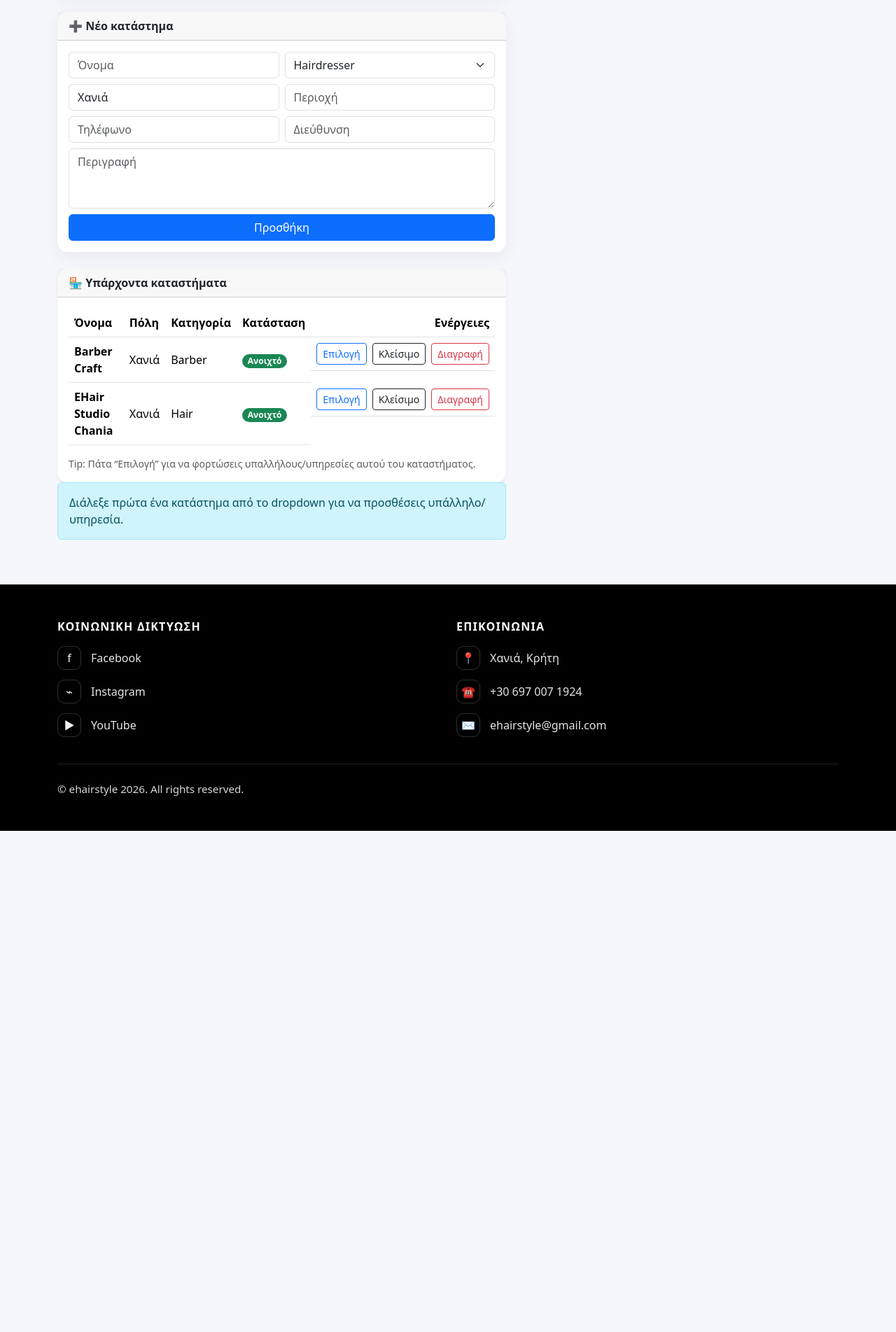
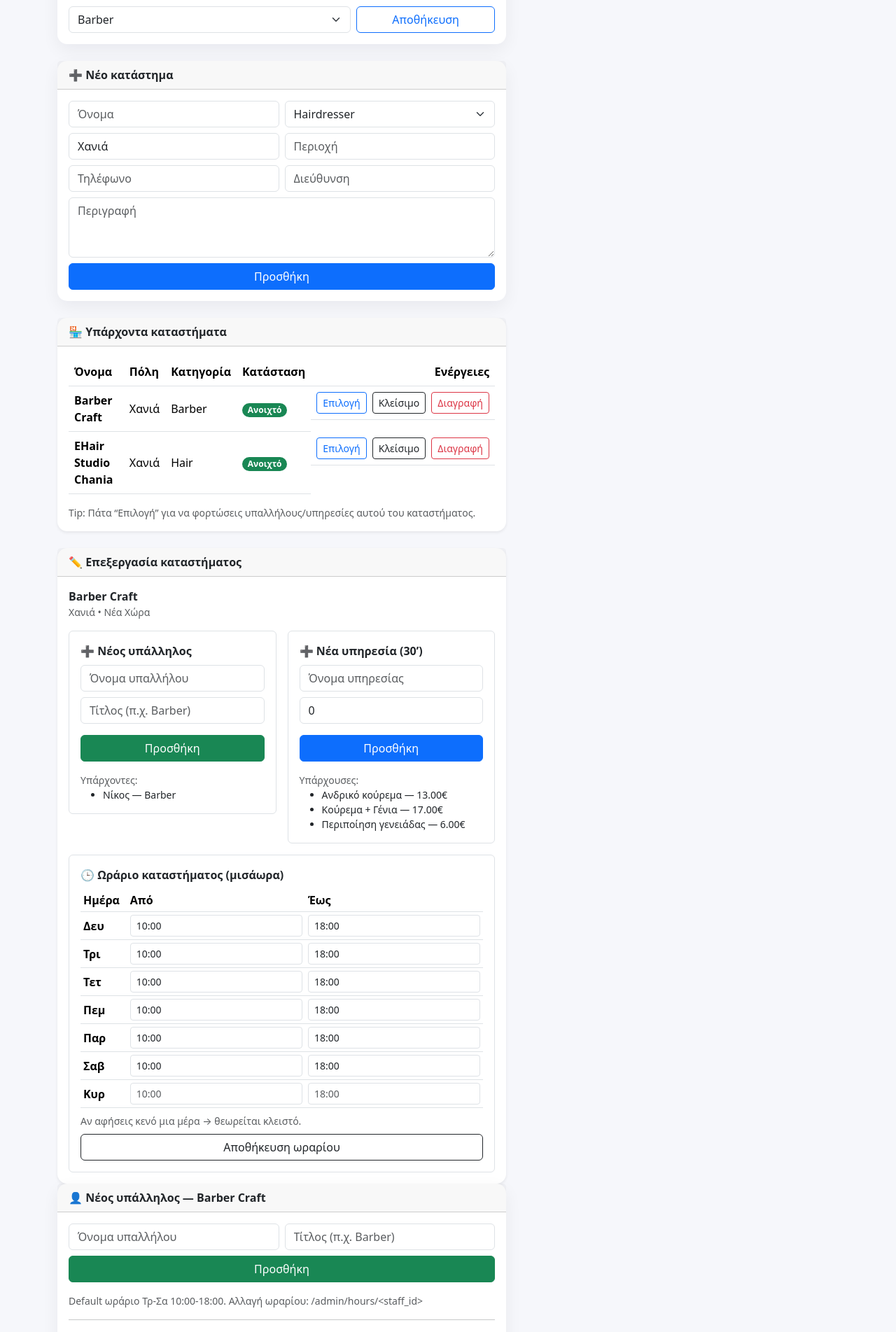
Before and after one commit to artemisstav/ehairstyle, a Flask app: page /admin in a window 1280 px wide. Shown: the part 335-2238 px from the top of the page at 70% size. Before the commit the page ends 1522 px from the top, so only its background shows below. Run offline with Flask 3, Linux system fonts and the light colour scheme; the visitor is signed in with stand-in values (Sample User, id 1); some libraries are stand-ins or nearby versions.

Commit message:
Admin: select shop to edit + shop hours + 30min slots

```diff
--- a/app.py
+++ b/app.py
@@ -45,6 +45,12 @@ class Shop(db.Model):
     phone = db.Column(db.String(50), nullable=True)
     description = db.Column(db.String(800), nullable=True)
     is_open = db.Column(db.Boolean, nullable=False, default=True)
+class ShopHours(db.Model):
+    id = db.Column(db.Integer, primary_key=True)
+    shop_id = db.Column(db.Integer, db.ForeignKey("shop.id"), nullable=False)
+    weekday = db.Column(db.Integer, nullable=False)  # 0 Mon .. 6 Sun
+    start_hm = db.Column(db.String(5), nullable=False, default="10:00")
+    end_hm = db.Column(db.String(5), nullable=False, default="18:00")
 
 class Staff(db.Model):
     id = db.Column(db.Integer, primary_key=True)
@@ -142,81 +148,137 @@ def get_booking_state():
 def clear_booking():
     session.pop("booking", None)
 
-def available_slots(staff_id: int, iso_date: str, duration_min: int, step_min: int = 15):
+def available_slots(staff_id: int, iso_date: str, duration_min: int, step_min: int = 30):
+    # ✅ Κάθε υπηρεσία = 30 λεπτά (σταθερά)
+    duration_min = 30
+    step_min = 30
+
+    staff = Staff.query.get(staff_id)
+    if not staff:
+        return []
+
     wd = weekday_of(iso_date)
-    hours = StaffHours.query.filter_by(staff_id=staff_id, weekday=wd).first()
+
+    # ✅ Ωράριο από το κατάστημα (ShopHours)
+    hours = ShopHours.query.filter_by(shop_id=staff.shop_id, weekday=wd).first()
     if not hours:
         return []
+
     start = hm_to_minutes(hours.start_hm)
     end = hm_to_minutes(hours.end_hm)
     if end <= start:
         return []
 
-    appts = Appointment.query.filter_by(staff_id=staff_id, appt_date=iso_date).filter(Appointment.status != "Ακυρωμένο").all()
+    appts = (
+        Appointment.query
+        .filter_by(staff_id=staff_id, appt_date=iso_date)
+        .filter(Appointment.status != "Ακυρωμένο")
+        .all()
+    )
     busy = [(hm_to_minutes(a.start_hm), hm_to_minutes(a.end_hm)) for a in appts]
 
     slots = []
     t = start
     last_start = end - duration_min
+
     while t <= last_start:
         cand = (t, t + duration_min)
         if all(cand[1] <= b[0] or cand[0] >= b[1] for b in busy):
             slots.append(minutes_to_hm(t))
         t += step_min
+
     return slots
 
+
 def seed_demo_data():
-    """Create tables and insert demo data once."""
+    """Create tables and insert demo data once.
+
+    NOTE: When deployed with gunicorn, the `__main__` block does NOT run.
+    So we initialize the DB during app startup to avoid "no such table".
+    """
     db.create_all()
 
-    if (os.environ.get("SEED_DEMO_DATA", "1") or "1").strip() not in ("1", "true", "TRUE", "yes", "YES"):
+    # (προαιρετικό) αν θες κάποτε να το κλείσεις:
+    if (os.environ.get("SEED_DEMO_DATA", "1") or "1").strip().lower() not in ("1", "true", "yes"):
         return
 
+    # Αν έχει ήδη δεδομένα, δεν ξανασπέρνει
     if Shop.query.count() > 0:
         return
 
-    s1 = Shop(name="EHair Studio Chania", city="Χανιά", area="Κέντρο", category="Hair",
-              address="Χανιά", phone="0000000000",
-              description="Κλείσε ραντεβού online σε λίγα βήματα. Demo κατάστημα.")
-    s2 = Shop(name="Barber Craft", city="Χανιά", area="Νέα Χώρα", category="Barber",
-              address="Χανιά", phone="0000000000",
-              description="Κουρέματα & περιποίηση γενειάδας. Demo κατάστημα.")
+    # Καταστήματα
+    s1 = Shop(
+        name="EHair Studio Chania",
+        city="Χανιά",
+        area="Κέντρο",
+        category="Hair",
+        address="Χανιά",
+        phone="0000000000",
+        description="Κλείσε ραντεβού online σε λίγα βήματα. Demo κατάστημα."
+    )
+    s2 = Shop(
+        name="Barber Craft",
+        city="Χανιά",
+        area="Νέα Χώρα",
+        category="Barber",
+        address="Χανιά",
+        phone="0000000000",
+        description="Κουρέματα & περιποίηση γενειάδας. Demo κατάστημα."
+    )
+
     db.session.add_all([s1, s2])
     db.session.commit()
 
+    # ✅ ΩΡΑΡΙΟ ΚΑΤΑΣΤΗΜΑΤΟΣ: Δευ-Σαβ 10:00-18:00
+    def add_shop_hours(shop_id: int):
+        for wd in [0, 1, 2, 3, 4, 5]:
+            db.session.add(
+                ShopHours(shop_id=shop_id, weekday=wd, start_hm="10:00", end_hm="18:00")
+            )
+
+    add_shop_hours(s1.id)
+    add_shop_hours(s2.id)
+    db.session.commit()
+
+    # Υπάλληλοι
     st1 = Staff(shop_id=s1.id, name="Μαρία", title="Hair Stylist")
     st2 = Staff(shop_id=s1.id, name="Γιάννης", title="Hair Stylist")
     st3 = Staff(shop_id=s2.id, name="Νίκος", title="Barber")
     db.session.add_all([st1, st2, st3])
     db.session.commit()
 
+    # Υπηρεσίες (30’ όλες)
     sv = [
-        Service(shop_id=s1.id, name="Γυναικείο κούρεμα", duration_min=45, price_cents=2500),
-        Service(shop_id=s1.id, name="Βαφή", duration_min=90, price_cents=4500),
-        Service(shop_id=s1.id, name="Χτένισμα", duration_min=30, price_cents=1500),
-        Service(shop_id=s2.id, name="Ανδρικό κούρεμα", duration_min=30, price_cents=1300),
-        Service(shop_id=s2.id, name="Κούρεμα + Γένια", duration_min=45, price_cents=1700),
-        Service(shop_id=s2.id, name="Περιποίηση γενειάδας", duration_min=15, price_cents=600),
+        Service(shop_id=s1.id, name="Γυναικείο κούρεμα", duration_min=30, price_cents=2500),
+        Service(shop_id=s1.id, name="Βαφή",            duration_min=30, price_cents=4500),
+        Service(shop_id=s1.id, name="Χτένισμα",        duration_min=30, price_cents=1500),
+
+        Service(shop_id=s2.id, name="Ανδρικό κούρεμα",        duration_min=30, price_cents=1300),
+        Service(shop_id=s2.id, name="Κούρεμα + Γένια",        duration_min=30, price_cents=1700),
+        Service(shop_id=s2.id, name="Περιποίηση γενειάδας",   duration_min=30, price_cents=600),
     ]
     db.session.add_all(sv)
     db.session.commit()
 
-    # ✅ ΩΡΑΡΙΟ (αυτό πριν ήταν κατά λάθος μέσα στο send_booking_email)
-    def add_hours(staff):
-        for wd in [1, 2, 3, 4, 5]:  # Tue-Sat
-            db.session.add(StaffHours(staff_id=staff.id, weekday=wd, start_hm="10:00", end_hm="18:00"))
+    # Ωράριο υπαλλήλων: Δευ-Σαβ 10:00-18:00 (0=Δευ ... 6=Κυρ)
+    def add_staff_hours(staff_obj):
+        for wd in [0, 1, 2, 3, 4, 5]:
+            db.session.add(
+                StaffHours(staff_id=staff_obj.id, weekday=wd, start_hm="10:00", end_hm="18:00")
+            )
 
-    add_hours(st1)
-    add_hours(st2)
-    add_hours(st3)
+    add_staff_hours(st1)
+    add_staff_hours(st2)
+    add_staff_hours(st3)
     db.session.commit()
 
-    # ✅ REVIEWS (και αυτό πριν ήταν μέσα στο send_booking_email)
+    # Reviews
     db.session.add_all([
         Review(shop_id=s1.id, customer_name="Αλέξης", rating=5, comment="Τέλειο αποτέλεσμα!"),
-        Review(shop_id=s2.id, customer_name="Κώστας", rating=5, comment="Γρήγορο και προσεγμένο κούρεμα.")
+        Review(shop_id=s2.id, customer_name="Κώστας", rating=5, comment="Γρήγορο και προσεγμένο κούρεμα."),
     ])
     db.session.commit()
+
 
 
 
@@ -256,7 +318,6 @@ def send_booking_email(to_email: str, appt: Appointment, shop: Shop, staff: Staf
             server.starttls()
         server.login(user, password)
         server.send_message(msg)
-
 
 
 
@@ -469,7 +530,8 @@ def book_step4(sid: int):
 
     service = Service.query.get(st["service_id"])
     staff = Staff.query.get(st["staff_id"])
-    slots = available_slots(staff.id, st["appt_date"], service.duration_min)
+    slots = available_slots(staff.id, st["appt_date"], 30)
+
 
     if request.method == "POST":
         hm = (request.form.get("start_hm") or "").strip()
@@ -477,7 +539,7 @@ def book_step4(sid: int):
             flash("Διάλεξε διαθέσιμη ώρα.", "danger")
             return redirect(url_for("book_step4", sid=sid))
         st["start_hm"] = hm
-        st["end_hm"] = minutes_to_hm(hm_to_minutes(hm) + service.duration_min)
+        st["end_hm"] = minutes_to_hm(hm_to_minutes(hm) + 30)
         session.modified = True
         return redirect(url_for("book_confirm", sid=sid))
 
@@ -578,23 +640,19 @@ def admin_dashboard():
     if not admin_required():
         return redirect(url_for("admin_login"))
 
-    # Όλα τα καταστήματα για dropdown + λίστα
     shops = Shop.query.order_by(Shop.name.asc()).all()
 
-    # Ραντεβού
-    appts = Appointment.query.order_by(
-        Appointment.appt_date.desc(),
-        Appointment.start_hm.desc()
-    ).limit(100).all()
-
-    # ποιο shop είναι “επιλεγμένο” στο admin (με querystring)
     selected_shop_id = request.args.get("shop_id", type=int)
     if not selected_shop_id and shops:
         selected_shop_id = shops[0].id
 
-    # staff/services μόνο του επιλεγμένου shop (για να τα δείχνεις στην ίδια σελίδα)
+    selected_shop = Shop.query.get(selected_shop_id) if selected_shop_id else None
+
     staff = Staff.query.filter_by(shop_id=selected_shop_id, is_active=True).order_by(Staff.name.asc()).all() if selected_shop_id else []
     services = Service.query.filter_by(shop_id=selected_shop_id, is_active=True).order_by(Service.name.asc()).all() if selected_shop_id else []
+    hours = ShopHours.query.filter_by(shop_id=selected_shop_id).order_by(ShopHours.weekday.asc()).all() if selected_shop_id else []
+
+    appts = Appointment.query.order_by(Appointment.appt_date.desc(), Appointment.start_hm.desc()).limit(100).all()
 
     return render_template(
         "admin.html",
@@ -602,10 +660,34 @@ def admin_dashboard():
         shops=shops,
         appts=appts,
         selected_shop_id=selected_shop_id,
+        selected_shop=selected_shop,
         staff=staff,
         services=services,
+        hours=hours,
         cents_to_eur=cents_to_eur
     )
+
+@app.route("/admin/shop/<int:sid>/hours", methods=["POST"])
+def admin_shop_hours_save(sid: int):
+    if not admin_required():
+        return redirect(url_for("admin_login"))
+
+    shop = Shop.query.get_or_404(sid)
+
+    # καθάρισμα παλιών
+    ShopHours.query.filter_by(shop_id=sid).delete()
+
+    # 0..6
+    for wd in range(7):
+        start = (request.form.get(f"start_{wd}") or "").strip()
+        end = (request.form.get(f"end_{wd}") or "").strip()
+        if start and end:
+            db.session.add(ShopHours(shop_id=sid, weekday=wd, start_hm=start, end_hm=end))
+
+    db.session.commit()
+    flash("✅ Αποθηκεύτηκε το ωράριο καταστήματος.", "success")
+    return redirect(url_for("admin_dashboard", shop_id=sid))
+
 
 @app.route("/admin/shops/new", methods=["POST"])
 def admin_shop_new():
@@ -631,8 +713,9 @@ def admin_shop_new():
         name=name, city=city, area=area, category=category,
         address=address, phone=phone, description=description, is_open=True
     )
-    db.session.add(s)
+    add_shop_hours(s.id)
     db.session.commit()
+
 
     flash("✅ Προστέθηκε κατάστημα.", "success")
     return redirect(url_for("admin_dashboard", shop_id=s.id))
@@ -675,18 +758,34 @@ def admin_staff_new():
 def admin_service_new():
     if not admin_required():
         return redirect(url_for("admin_login"))
+
     shop_id = int(request.form.get("shop_id") or 0)
     name = (request.form.get("name") or "").strip()
-    duration = int(request.form.get("duration") or 30)
-    price = (request.form.get("price") or "0").replace(",", ".")
+
+    # ✅ όλες οι υπηρεσίες 30 λεπτά
+    duration_min = 30
+
+    # ✅ υπολογισμός τιμής (ώστε να υπάρχει price_cents)
+    price_raw = (request.form.get("price") or "0").replace(",", ".")
     try:
-        price_cents = int(round(float(price) * 100))
+        price_cents = int(round(float(price_raw) * 100))
     except:
         price_cents = 0
+
     if not name or shop_id == 0:
-        flash("Δώσε κατάστημα και όνομα υπηρεσίας.", "danger"); return redirect(url_for("admin_dashboard"))
-    sv = Service(shop_id=shop_id, name=name, duration_min=max(5, duration), price_cents=max(0, price_cents), is_active=True)
-    db.session.add(sv); db.session.commit()
+        flash("Δώσε κατάστημα και όνομα υπηρεσίας.", "danger")
+        return redirect(url_for("admin_dashboard", shop_id=shop_id))
+
+    sv = Service(
+        shop_id=shop_id,
+        name=name,
+        duration_min=duration_min,
+        price_cents=max(0, price_cents),
+        is_active=True
+    )
+
+    db.session.add(sv)
+    db.session.commit()
     flash("✅ Προστέθηκε υπηρεσία.", "success")
     return redirect(url_for("admin_dashboard", shop_id=shop_id))
 
--- a/templates/admin.html
+++ b/templates/admin.html
@@ -151,7 +151,123 @@
   </div>
 </div>
 
+<div class="card shadow-sm mt-4" id="edit">
+  <div class="card-header fw-bold">✏️ Επεξεργασία καταστήματος</div>
+  <div class="card-body">
 
+    {% if selected_shop %}
+      <div class="mb-3">
+        <div class="fw-semibold">{{ selected_shop.name }}</div>
+        <div class="text-muted small">{{ selected_shop.city }}{% if selected_shop.area %} • {{ selected_shop.area }}{% endif %}</div>
+      </div>
+
+      <div class="row g-3">
+
+        <!-- Νέος υπάλληλος -->
+        <div class="col-12 col-lg-6">
+          <div class="border rounded p-3">
+            <div class="fw-bold mb-2">➕ Νέος υπάλληλος</div>
+
+            <form method="post" action="{{ url_for('admin_staff_new') }}">
+              <input type="hidden" name="shop_id" value="{{ selected_shop.id }}">
+
+              <div class="row g-2">
+                <div class="col-12">
+                  <input class="form-control" name="name" placeholder="Όνομα υπαλλήλου" required>
+                </div>
+                <div class="col-12">
+                  <input class="form-control" name="title" placeholder="Τίτλος (π.χ. Barber)">
+                </div>
+              </div>
+
+              <button class="btn btn-success w-100 mt-3" type="submit">Προσθήκη</button>
+            </form>
+
+            {% if staff %}
+              <div class="mt-3 small text-muted">Υπάρχοντες:</div>
+              <ul class="small mb-0">
+                {% for st in staff %}
+                  <li>{{ st.name }}{% if st.title %} — {{ st.title }}{% endif %}</li>
+                {% endfor %}
+              </ul>
+            {% endif %}
+          </div>
+        </div>
+
+        <!-- Νέα υπηρεσία -->
+        <div class="col-12 col-lg-6">
+          <div class="border rounded p-3">
+            <div class="fw-bold mb-2">➕ Νέα υπηρεσία (30’)</div>
+
+            <form method="post" action="{{ url_for('admin_service_new') }}">
+              <input type="hidden" name="shop_id" value="{{ selected_shop.id }}">
+
+              <div class="row g-2">
+                <div class="col-12">
+                  <input class="form-control" name="name" placeholder="Όνομα υπηρεσίας" required>
+                </div>
+                <div class="col-12">
+                  <input class="form-control" name="price" placeholder="Τιμή (π.χ. 15)" value="0">
+                </div>
+              </div>
+
+              <button class="btn btn-primary w-100 mt-3" type="submit">Προσθήκη</button>
+            </form>
+
+            {% if services %}
+              <div class="mt-3 small text-muted">Υπάρχουσες:</div>
+              <ul class="small mb-0">
+                {% for sv in services %}
+                  <li>{{ sv.name }} — {{ cents_to_eur(sv.price_cents) }}€</li>
+                {% endfor %}
+              </ul>
+            {% endif %}
+          </div>
+        </div>
+
+        <!-- Ωράριο καταστήματος -->
+        <div class="col-12">
+          <div class="border rounded p-3">
+            <div class="fw-bold mb-2">🕒 Ωράριο καταστήματος (μισάωρα)</div>
+
+            <form method="post" action="{{ url_for('admin_shop_hours_save', sid=selected_shop.id) }}">
+              {% set days = ["Δευ", "Τρι", "Τετ", "Πεμ", "Παρ", "Σαβ", "Κυρ"] %}
+
+              <div class="table-responsive">
+                <table class="table table-sm align-middle mb-2">
+                  <thead>
+                    <tr>
+                      <th>Ημέρα</th>
+                      <th>Από</th>
+                      <th>Έως</th>
+                    </tr>
+                  </thead>
+                  <tbody>
+                    {% for wd in range(7) %}
+                      {% set row = (hours | selectattr("weekday", "equalto", wd) | list) %}
+                      {% set h = row[0] if row else None %}
+                      <tr>
+                        <td class="fw-semibold">{{ days[wd] }}</td>
+                        <td><input class="form-control form-control-sm" name="start_{{ wd }}" value="{{ h.start_hm if h else '' }}" placeholder="10:00"></td>
+                        <td><input class="form-control form-control-sm" name="end_{{ wd }}" value="{{ h.end_hm if h else '' }}" placeholder="18:00"></td>
+                      </tr>
+                    {% endfor %}
+                  </tbody>
+                </table>
+              </div>
+
+              <div class="small text-muted mb-2">Αν αφήσεις κενό μια μέρα → θεωρείται κλειστό.</div>
+              <button class="btn btn-outline-dark w-100" type="submit">Αποθήκευση ωραρίου</button>
+            </form>
+          </div>
+        </div>
+
+      </div>
+    {% else %}
+      <div class="alert alert-warning">Δεν υπάρχει επιλεγμένο κατάστημα.</div>
+    {% endif %}
+  </div>
+</div>
 
     {% if selected_shop %}
       <!-- Add staff (bound to selected shop) -->
```
